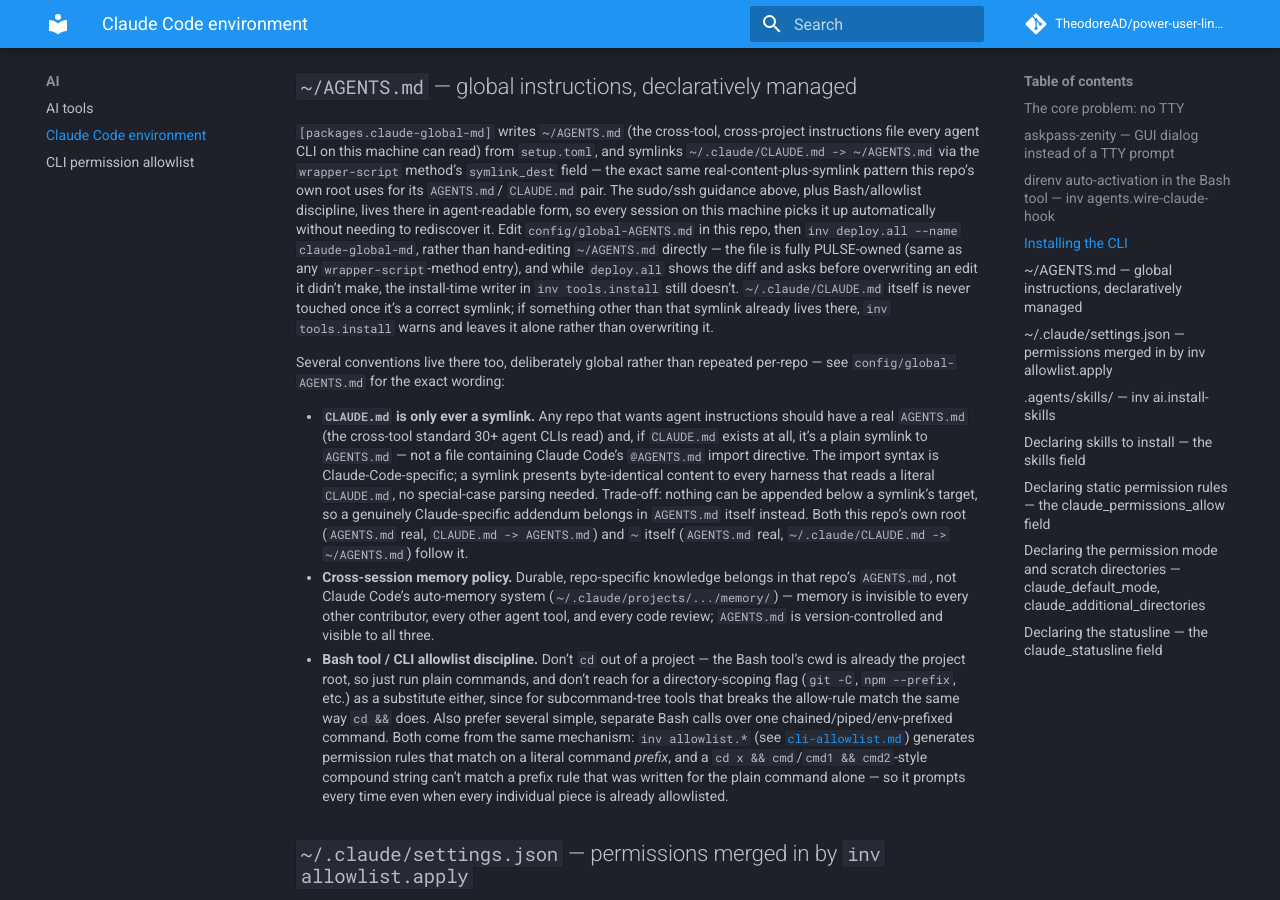
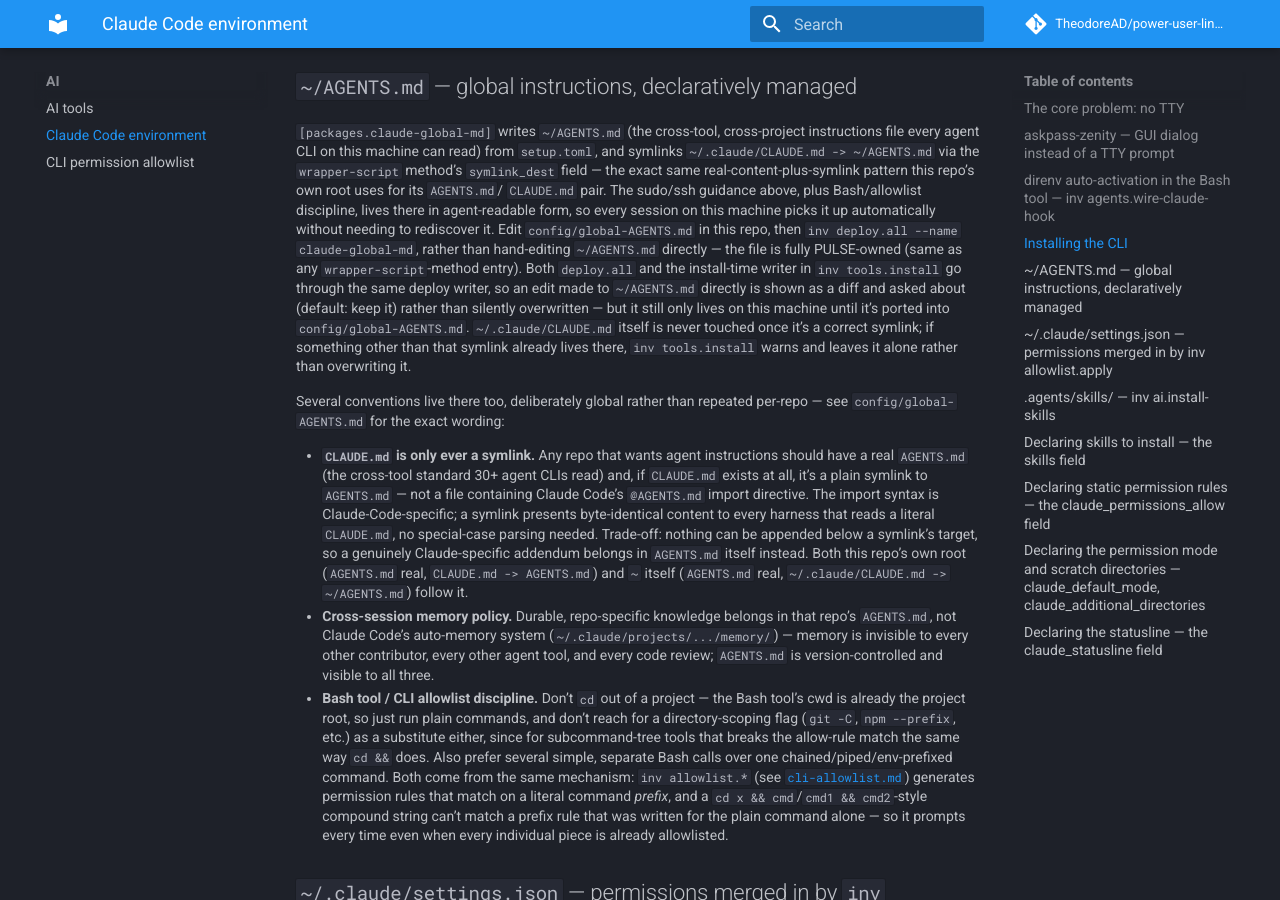
Before and after one commit to TheodoreAD/power-user-linux-setup, an MkDocs documentation site: the page built from docs/claude-code.md, in a window 1280 px wide and 900 px high, scrolled down 2278 px. Built offline with MkDocs 1.6.1 and Material for MkDocs 9.7.7, drawn with Linux system fonts in a browser that asks for light colours; comment, search, counter and statistics services are not loaded.

Commit message:
docs: install-time writers now go through the deploy writer
AGENTS.md, docs/claude-code.md, docs/configuration.md and the setup.toml
header all described inv tools.install as silently wiping a hand-edit and
config_files as skip-if-exists; both are now the shared classify-then-act
behavior. docs/index.md gains PULSE_ASSUME_YES in the env-var table.

Co-Authored-By: Claude Fable 5 <noreply@anthropic.com>

```diff
--- a/docs/claude-code.md
+++ b/docs/claude-code.md
@@ -127,9 +127,11 @@ exact same real-content-plus-symlink pattern this repo's own root uses for its `
 agent-readable form, so every session on this machine picks it up automatically without needing to
 rediscover it. Edit `config/global-AGENTS.md` in this repo, then
 `inv deploy.all --name claude-global-md`, rather than hand-editing `~/AGENTS.md` directly — the file
-is fully PULSE-owned (same as any `wrapper-script`-method entry), and while `deploy.all` shows the
-diff and asks before overwriting an edit it didn't make, the install-time writer in
-`inv tools.install` still doesn't. `~/.claude/CLAUDE.md` itself is never touched once it's a correct
+is fully PULSE-owned (same as any `wrapper-script`-method entry). Both `deploy.all` and the
+install-time writer in `inv tools.install` go through the same deploy writer, so an edit made to
+`~/AGENTS.md` directly is shown as a diff and asked about (default: keep it) rather than silently
+overwritten — but it still only lives on this machine until it's ported into
+`config/global-AGENTS.md`. `~/.claude/CLAUDE.md` itself is never touched once it's a correct
 symlink; if something other than that symlink already lives there, `inv tools.install` warns and
 leaves it alone rather than overwriting it.
 
```
Also changed, not shown: AGENTS.md (+5 -3 lines), docs/configuration.md (+8 -0 lines), docs/index.md (+5 -4 lines), setup.toml (+4 -3 lines).
